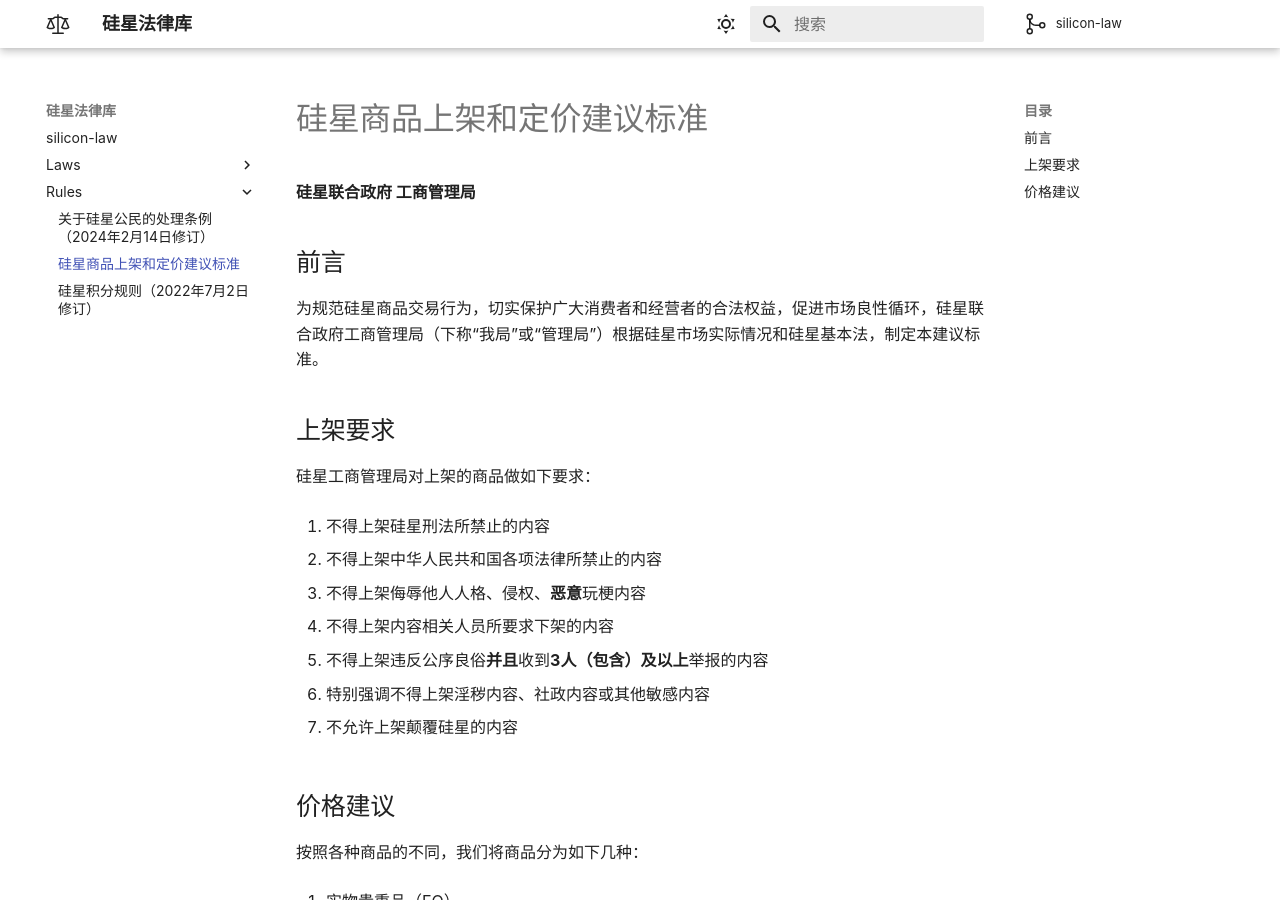
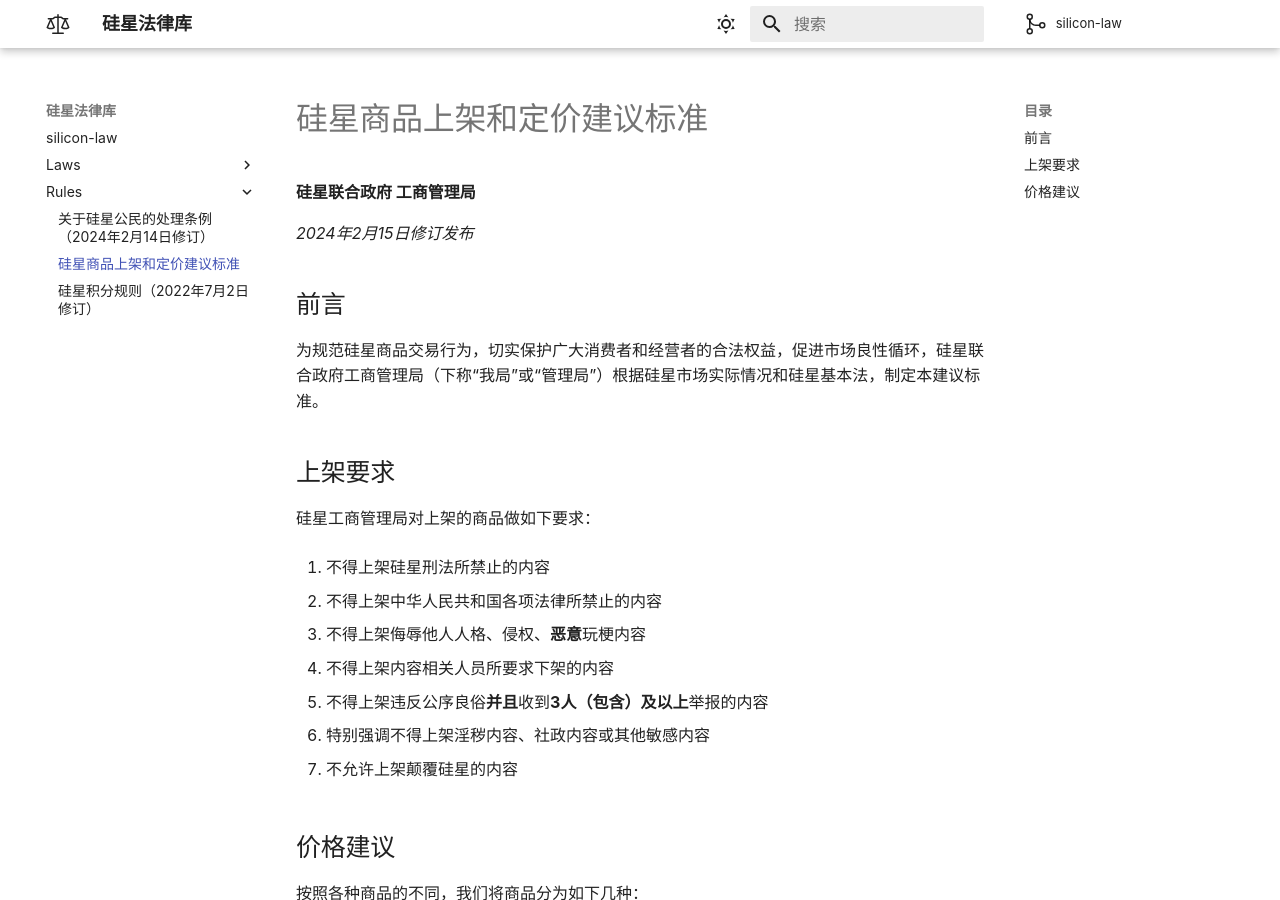
Before and after one commit to silicon-star-united-government/silicon-law, an MkDocs documentation site: the page built from docs/rules/硅星商品上架和定价建议标准.md, in a window 1280 px wide and 900 px high. Built offline with MkDocs 1.6.1 and Material for MkDocs 9.7.7, drawn with Linux system fonts in a browser that asks for light colours; comment, search, counter and statistics services are not loaded.

Commit message:
Update 硅星商品上架和定价建议标准.md

```diff
--- a/docs/rules/硅星商品上架和定价建议标准.md
+++ b/docs/rules/硅星商品上架和定价建议标准.md
@@ -1,6 +1,8 @@
 # 硅星商品上架和定价建议标准
 
 **硅星联合政府 工商管理局**
+
+*2024年2月15日修订发布*
 
 ## 前言
 
```
